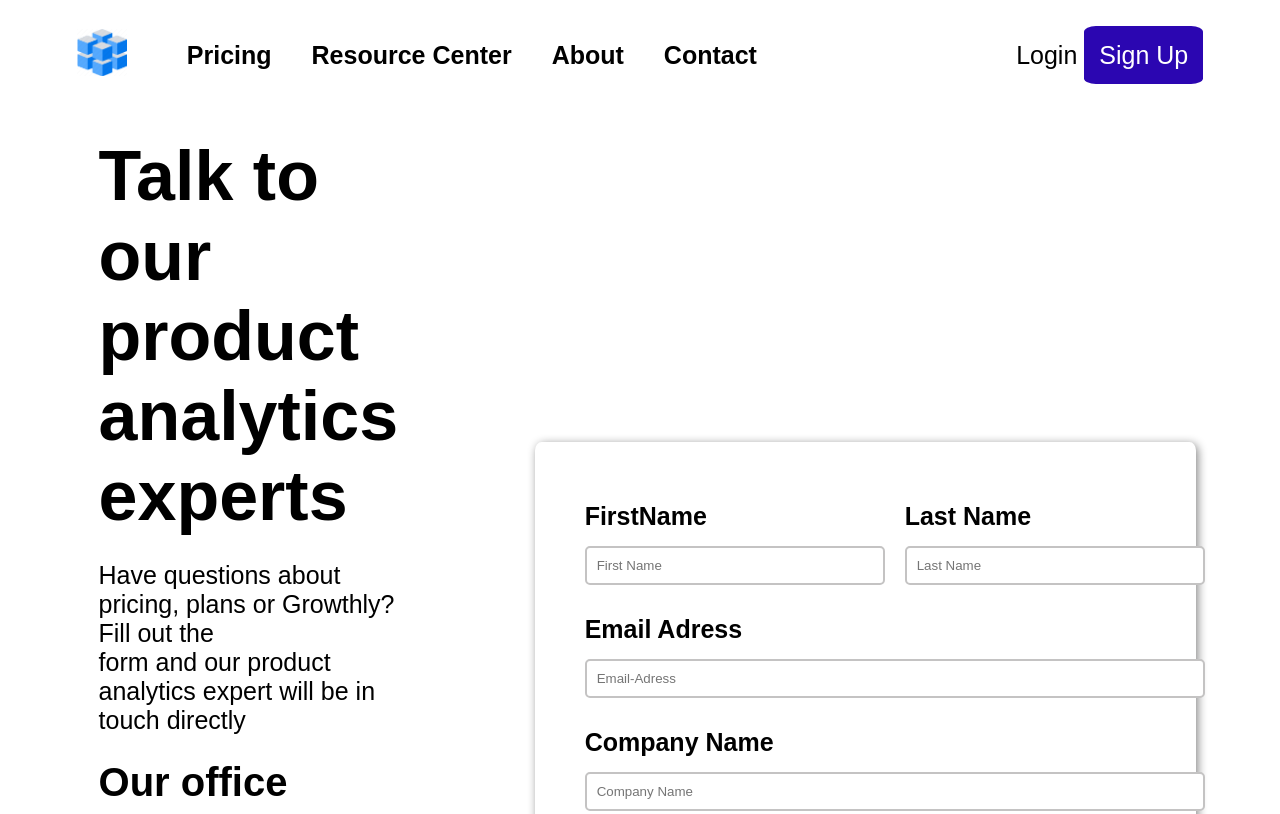
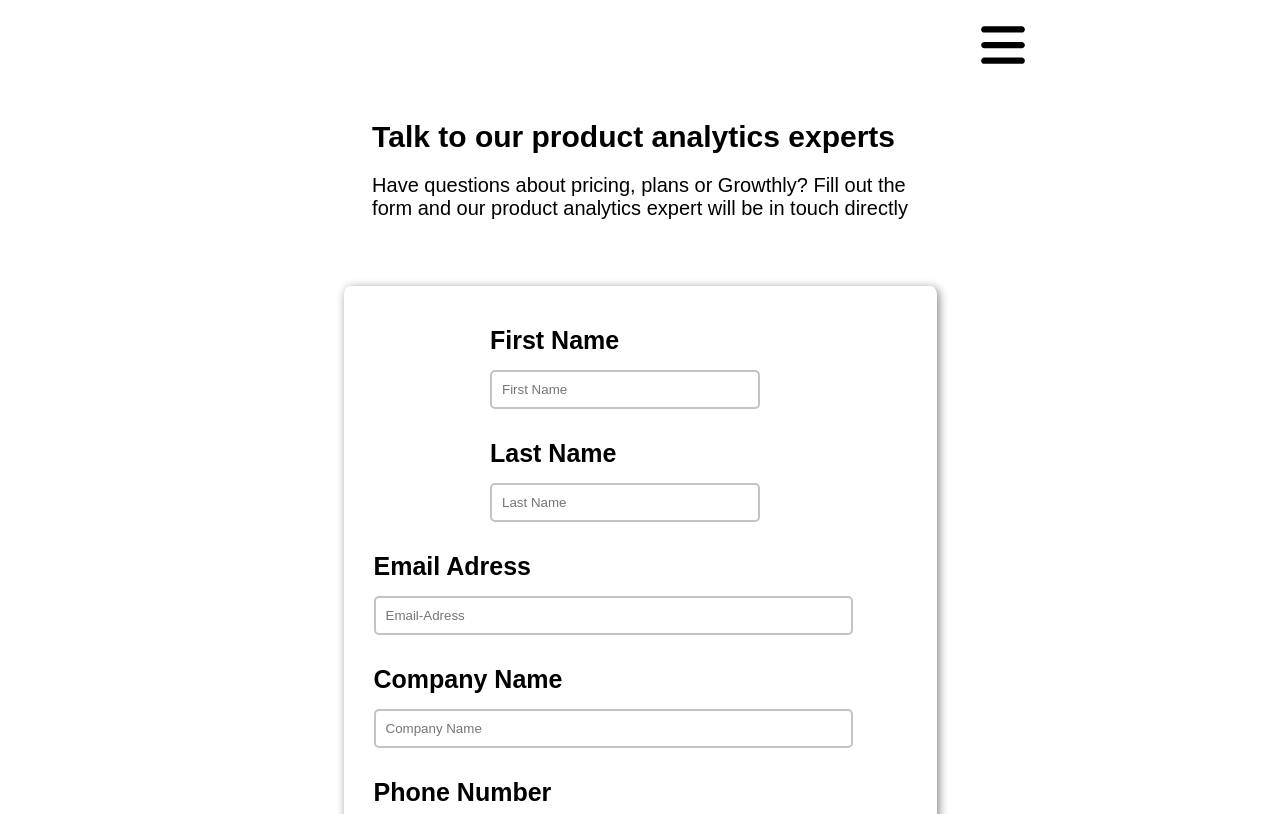
Before and after one commit to MatF23/EntregableHTML-CSS, a plain HTML site: page Index.html in a window 1280 px wide. Shown: the top 814 px of the page. Drawn offline with Linux system fonts and the light colour scheme.

Commit message:
se agrega media query

```diff
--- a/Index.html
+++ b/Index.html
@@ -3,35 +3,39 @@
 <head>
     <meta charset="UTF-8">
     <meta http-equiv="X-UA-Compatible" content="IE=edge">
-    <meta name="viewport" content="width=device-width, initial-scale=1.0">
+    <meta name="viewport" content="width=device-width, user-scalable=no, initial-scale=1.0, maximum-scale=1.0, minimun-scale=1.0 initial-scale=1.0">
     <title>Desktop version</title>
     <link rel="stylesheet" href="Styless.css"/>
     <script src="app.js" defer></script>
 </head>
 <body>
-    <header class="container">
+    <header>
+        <div class="shadow_menu" ></div>
+        <img src="images/bars-solid.svg" class="hamburguesa">
+        <nav id="nav" class="container">
             <a href="#"> <img src="images/icono para primer entrega.png" class="icono"></a>
-            <ul class="elem-menu">
-                <li class="li-1"> <a href="#" > <b> Pricing</b></a></li>
-                <li class="li-1"> <a href="#"> <b> Resource Center </b></a></li>
-                <li class="li-1"> <a href="#"> <b> About </b> </a></li>
-                <li class="li-1"> <a href="#"> <b> Contact </b></a></li>
-            </ul class="ul-1" >
-        <div>
-            <a href="#" class="bt1"> Login </a>
-            <a href="#" class="bt2"> Sign Up </a>
-        </div>
+            <ul class="elem-menu" class="ul-1">
+            <li class="li-1"> <a href="#" > <b> Pricing</b></a></li>
+            <li class="li-1"> <a href="#"> <b> Resource Center </b></a></li>
+            <li class="li-1"> <a href="#"> <b> About </b> </a></li>
+            <li class="li-1"> <a href="#"> <b> Contact </b></a></li>
+            </ul>
+            <div class="logsig">
+                <a href="#" class="bt1"> <b> Login </b></a>
+                <a href="#" class="bt2"> <b> Sign Up </b></a>
+            </div>
+        </nav>
     </header>
-    <section class="container-secc">
-        <div class="sec-1">
+    <section id="section" class="container-secc">
+        <div id="div1" class="sec-1">
             <h1> Talk to our product
             analytics experts</h1>
-            <p> Have questions about pricing, plans or Growthly? Fill out the <br>
+            <p id="p1"> Have questions about pricing, plans or Growthly? Fill out the <br>
                 form and our product analytics expert will be in touch directly
             </p>
             <h3> Our office </h3> <br>
             <img src="images/The Office still.jpg" class="img-office"> <br>
-            <p> Have questions about pricing, plans or Growthly? Fill out the <br>
+            <p id="p2"> Have questions about pricing, plans or Growthly? Fill out the <br>
                 form and our product analytics expert will be in touch directly
             <br></p>
             <div class="container-3">
@@ -55,11 +59,11 @@
                 </div>
             </div>
         </div>
-        <div class="sec-2">
+        <div id="div2" class="sec-2">
             <form>
                 <div class="name-form">
                     <div class="form-elem">
-                        <label for="fName"> <b> FirstName </b><br> </label>
+                        <label for="fName"> <b> First Name </b><br> </label>
                         <input class="input1"
                             type="text"
                             id="fName"
@@ -112,5 +116,13 @@
             </form>
         </div>
     </section>
+<!-- <section class="modal">
+    <div class="modal-container">
+        <modal>
+
+        </modal>
+        <a class="cerrar">Cerrar</a>
+    </div>
+</section> -->
 </body>
 </html>
--- a/Styless.css
+++ b/Styless.css
@@ -1,22 +1,21 @@
 body {
     background-color: white;
     font-family: Arial, Helvetica, sans-serif;
-    margin-top: 0;
-    margin-left: 0;
-    margin-right: 0;
-    width: 100svw;
-    height: 100dvh;
+    margin: 0%;
 }
 
 header {
     padding-left: 6%;
-    padding-top: 5px;
     padding-right: 6%;
+}
+
+.hamburguesa {
+    display: none;
 }
 
 h1 {
     font-size: 70px;
-    padding-top: 30px;
+    padding-top: 10px;
     margin: 0;
 }
 
@@ -82,16 +81,6 @@ a {
     cursor: pointer;
 }
 
-/* CONTENEDOR MADRE DE TODO LO QUE VA LUEGO DEL HEADER */
-section {
-    display: flex;
-    flex-direction: column;
-    justify-content: space-between;
-    padding-left: 3%;
-    padding-top: 0%;
-    padding-right: 3%;
-}
-
 /* CLASE IMAGEN OFICINA */
 .img-office {
     overflow: hidden;
@@ -100,12 +89,14 @@ section {
     height: 100%;
     object-position: center;
 }
-
+/* CONTENEDOR MADRE DE TODO LO QUE VA LUEGO DEL HEADER */
 .container-secc {
     display: flex;
-    flex-direction: row;
     justify-content: space-between;
     align-items: center;
+    padding-left: 3%;
+    padding-top: 0%;
+    padding-right: 3%;
 }
 
 /* CONTENEDOR DE TODA LA COLUMNA IZQUIERDA */
@@ -125,13 +116,13 @@ section {
 .container-uy {
     display: flex;
     flex-direction: column;
-    margin-left: -30px;
+    margin-left: -20x;
  }
 
 .container-arg {
     display: flex;
     flex-direction: column;
-    margin-right: 30px;
+    margin-right: 50px;
  }
 
 .ul-2 {
@@ -147,22 +138,19 @@ section {
     display: flex;
     box-shadow: 2px 2px 10px #868686;
     border-radius: 1%;
+    box-sizing: border-box;
 }
-
-form {
-    padding: 20px;
-}
-
 
 .form-elem {
     margin-bottom: 20px;
-
+    box-sizing: border-box;
 }
 
 .name-form {
     display: flex;
     align-items: center;
     font-size: 22px;
+    box-sizing: border-box;
 }
 
 input {
@@ -176,7 +164,8 @@ input {
 }
 
 .input1 {
-    margin-right: 20px;
+    margin-right: 15px;
+    box-sizing: border-box;
 }
 
 
@@ -187,10 +176,12 @@ label {
     width: 100%;
     padding: 10px;
     text-indent: -10px;
+    box-sizing: border-box;
 }
 
 .label {
     width: 100%;
+    box-sizing: border-box;
 }
 
 textarea {
@@ -216,3 +207,133 @@ textarea {
 .placeholdermsg {
     padding: 5px;
 }
+
+@media screen and (max-width: 1415px) {
+    h3, .img-office, #p2, .container-3, .icono {
+        display: none;
+    }
+    #p1 {
+        margin: 20px;
+    }
+    .container-3 {
+        margin: auto;
+    }
+    h1 {
+        font-size: 30px;
+        margin: 20px;
+    }
+    .container-secc {
+        display: flex;
+        flex-direction: column;
+        margin: auto;
+    }
+    .sec-1 {
+        max-width: 100%;
+        font-size: 20px;
+        margin: auto;
+    }
+    .sec-2 {
+        max-width: 90%;
+        margin: auto;
+        display: flex;
+        box-shadow: 2px 2px 10px #868686;
+        border-radius: 1%;
+        box-sizing: border-box;
+    }
+    .name-form {
+        display: flex;
+        flex-direction: column;
+        font-size: 22px;
+        box-sizing: border-box;
+    }
+    input {
+        padding: 10px;
+        border: solid 2px;
+        border-color: rgb(196, 195, 195);
+        border-radius: 5px;
+        box-sizing: border-box;
+        max-width: 90%;
+     }
+     .input1 {
+        margin-right: 0;
+        box-sizing: border-box;
+    }
+    textarea {
+        border: solid 2px;
+        border-color: rgb(196, 195, 195);
+        border-radius: 5px;
+        box-sizing: border-box;
+        max-width: 90%;
+        font-size: 15px;
+        font-family: arial;
+    }
+    .container {
+        position: fixed;
+        background: white;
+        max-width: 60%;
+        height: 100vh;
+        top: 0;
+        right: -350px;
+        padding: 20px;
+        display: flex;
+        flex-direction: column;
+        flex-wrap: wrap;
+        justify-content: flex-start;
+        align-items: flex-start;
+    }
+    .elem-menu, .ul-1 {
+        display: flex;
+        flex-direction: column;
+        flex-wrap: wrap;
+        justify-content: flex-start;
+        align-items: flex-start;
+    }
+    .logsig {
+        display: flex;
+        flex-direction: column;
+        justify-content: flex-start;
+        align-items: flex-start;
+        margin-left: 20%;
+    }
+    .li-1, .bt1, .bt2 {
+        list-style: none;
+        justify-content: flex-start;
+        align-items: start;
+    }
+    .bt1, .bt2 {
+        color: black;
+        border: none;
+        cursor: pointer;
+        padding: 20px;
+    }
+    .bt2 {
+        color: white;
+        background: rgb(43, 6, 177);
+    }
+    .icono {
+        display: block;
+    }
+    .shadow_menu {
+        position: fixed;
+        top: 0;
+        left: 0;
+        width: 100%;
+        height: 100%;
+        background: rgba(0, 0, 0, 0.486);
+        display: none;
+    }
+    .hamburguesa {
+        display: block;
+        width: 50px;
+        height: 50px;
+        margin: 20px;
+        margin-left: 80%;
+        cursor: pointer;
+    }
+}
+
+/* .modal {
+    position: fixed;
+    background-color: #e0dcdc70;
+    display: flex;
+} */
```
Also changed, not shown: app.js (+17 -1 lines), images/bars-solid.svg (added).
